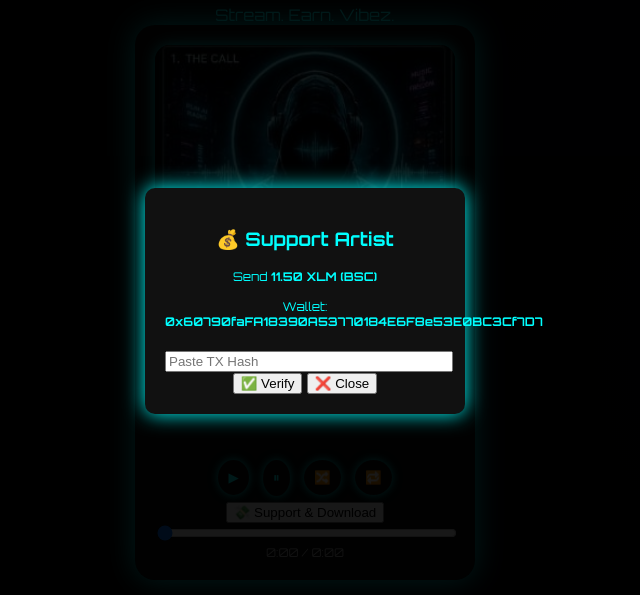
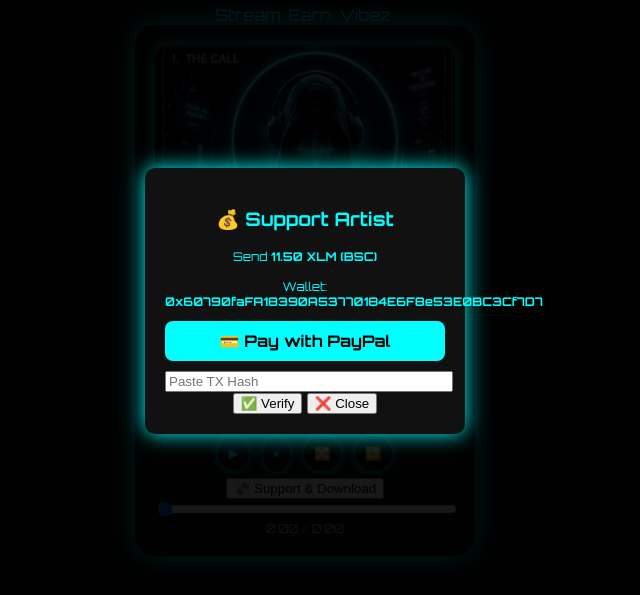
Before and after one commit to atraderdaoz/-RUN.-AI-Radio-1.00, a plain HTML site: page index.html in a window 1280 px wide. Both pictures are taken after a click on the button "💸 Support & Download". Shown: the part 99-694 px from the top of the page, without its empty margins (335-975 px from the left). Drawn offline with Linux system fonts and the light colour scheme.

Commit message:
Refactor payment modal and track name display

```diff
--- a/index.html
+++ b/index.html
@@ -73,6 +73,16 @@
   box-shadow:0 0 20px #0ff;
   width:280px;
 }
+.pay-btn{
+  display:block;
+  margin-top:10px;
+  padding:10px;
+  background:#0ff;
+  color:#000;
+  text-decoration:none;
+  border-radius:8px;
+  font-weight:bold;
+}
 </style>
 </head>
 
@@ -84,8 +94,7 @@
 <div class="player">
   <img src="IMG-20260511-WA0001.jpg" class="cover">
 
-  <!-- ✅ DYNAMIC TRACK NAME -->
-  <h3 id="trackName"> A.I. Sound Clash </h3>
+  <h3 id="trackName">A.I. Sound Clash</h3>
 
   <canvas id="visualizer"></canvas>
 
@@ -109,11 +118,17 @@
 <div id="paymentModal" class="modal">
   <div class="modal-box">
     <h3>💰 Support Artist</h3>
+
     <p style="font-size:12px;">
       Send <b>11.50 XLM (BSC)</b><br><br>
       Wallet:<br>
       <b>0x60790faFA18390A53770184E6F8e53E0BC3Cf7D7</b>
     </p>
+
+    <!-- ✅ PAYPAL BUTTON -->
+    <a href="https://www.paypal.com/ncp/payment/WY64G3Z528LPS" target="_blank" class="pay-btn">
+      💳 Pay with PayPal
+    </a>
 
     <input id="txHash" placeholder="Paste TX Hash" style="width:100%;margin-top:10px;">
     <button onclick="verifyPayment()">✅ Verify</button>
@@ -127,18 +142,14 @@
 const timeDisplay = document.getElementById("time");
 const trackNameEl = document.getElementById("trackName");
 
-/* ✅ TRACK VARIABLES */
+/* TRACK DATA */
 let currentTrack = {
-  title: "Man Money 💰 vs. NOAI Yo AI Traps, Battle O.01",
+  title: "Man Money 💰 vs. NOAI Yo AI Traps",
   artist: "RUN.AI vs. NOAI",
   file: "music/Aivsnoai.mp3"
 };
 
-/* ✅ SET TRACK NAME */
-function updateTrackUI(){
-  trackNameEl.innerText = currentTrack.title + " • " + currentTrack.artist;
-}
-updateTrackUI();
+trackNameEl.innerText = currentTrack.title + " • " + currentTrack.artist;
 
 /* AUTOPLAY */
 document.addEventListener("click", () => {
@@ -183,17 +194,16 @@
 
 /* PAYMENT */
 function openPayment(){
-  document.getElementById("paymentModal").style.display="flex";
+  paymentModal.style.display="flex";
 }
 function closeModal(){
-  document.getElementById("paymentModal").style.display="none";
+  paymentModal.style.display="none";
 }
 
-async function verifyPayment(){
+function verifyPayment(){
   const hash = document.getElementById("txHash").value.trim();
   if(!hash) return alert("Enter TX hash");
 
-  // DEMO VALIDATION
   if(hash.length > 10){
     unlockDownload();
     closeModal();
@@ -207,7 +217,7 @@
   document.getElementById("downloadBtn").style.display="inline-block";
 }
 
-/* ✅ SMART DOWNLOAD NAME */
+/* DOWNLOAD */
 function downloadTrack(){
   const a=document.createElement("a");
   a.href=audio.src;
```
